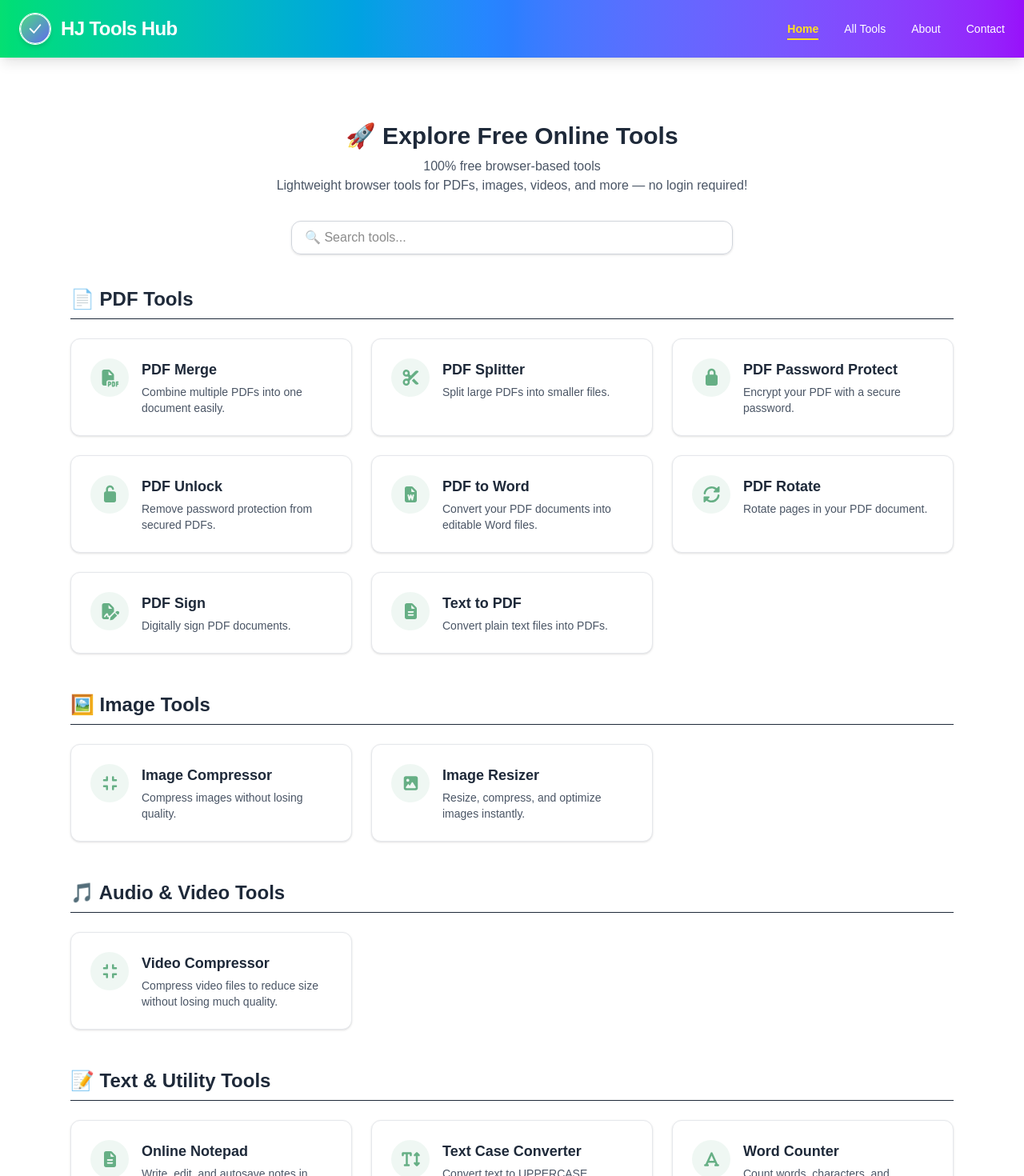
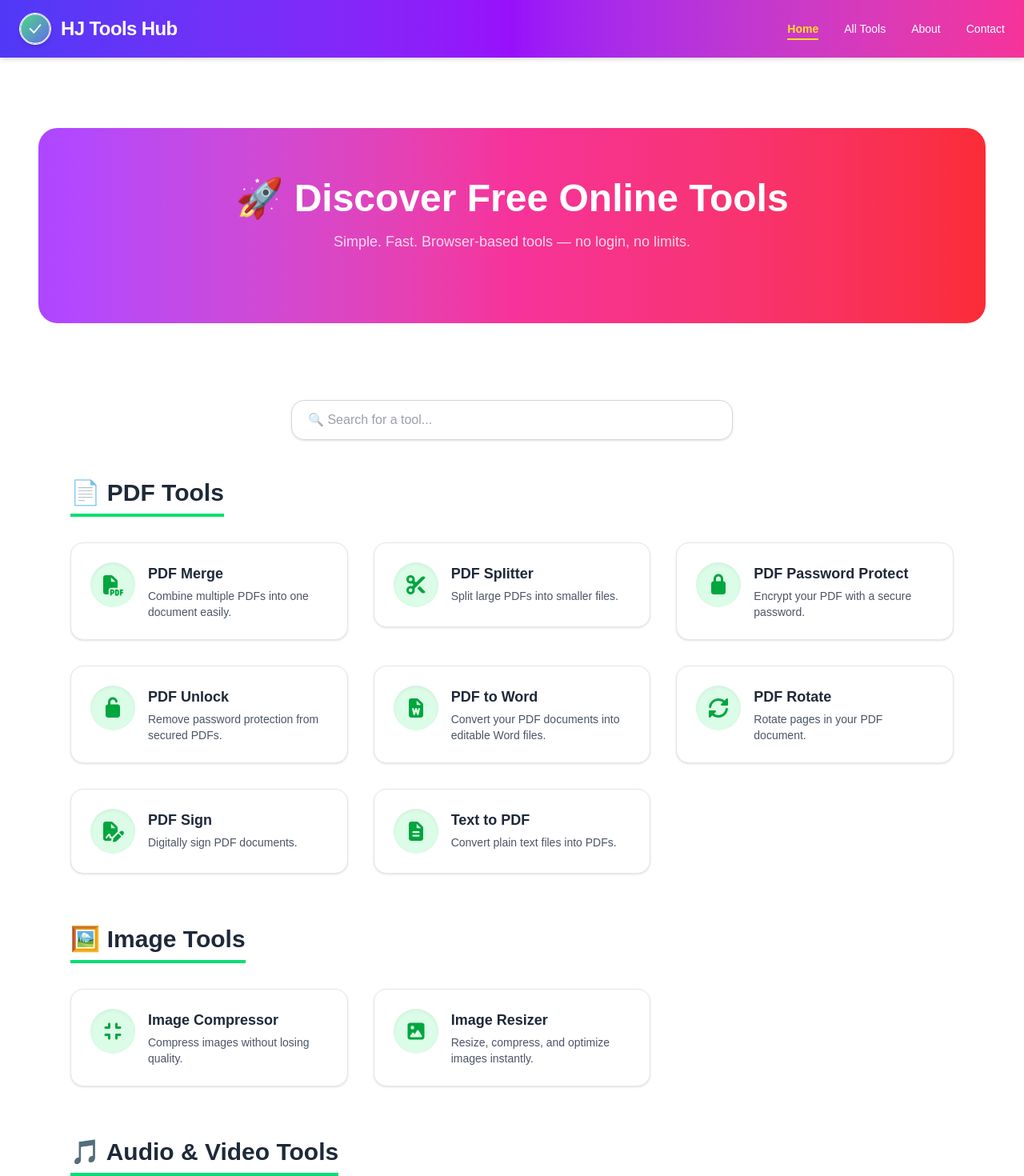
Before and after one commit to HetalSavaliya/FastToolz, a Next.js app: page / in a window 1280 px wide. Shown: the top 1470 px of the page at 80% size. Built offline with nearby package versions, Linux system fonts and the light colour scheme.

Commit message:
bugs fix

```diff
--- a/package.json
+++ b/package.json
@@ -20,8 +20,10 @@
     "file-saver": "^2.0.5",
     "fluent-ffmpeg": "^2.1.3",
     "formidable": "^3.5.4",
+    "framer-motion": "^12.23.24",
     "next": "15.4.5",
     "node-fetch": "^3.3.2",
+    "openai": "^6.7.0",
     "pdf-lib": "^1.17.1",
     "qrcode.react": "^4.2.0",
     "react": "19.1.0",
--- a/src/app/mainContent.tsx
+++ b/src/app/mainContent.tsx
@@ -3,9 +3,8 @@
 import Link from "next/link";
 import { useState } from "react";
 import { FontAwesomeIcon } from "@fortawesome/react-fontawesome";
-
+import { motion } from "framer-motion";
 import AdSlot from "@/components/AdSlot";
-
 import { categories } from "@/data/categories";
 
 export default function MainContentPage() {
@@ -21,57 +20,78 @@ export default function MainContentPage() {
   }));
 
   return (
-    <main className="px-6 py-10 max-w-6xl mx-auto">
-      {/* Top ad */}
-      {/* <div className="mb-8">
-        <AdSlot adClient="ca-pub-8822732191267343" adSlot="7404255757" />
-      </div> */}
-      {/* Page Title */}
-      <h1 className="text-3xl font-bold text-center mb-2 text-gray-800">
-        🚀 Explore Free Online Tools
-      </h1>
-      <div className="text-center text-gray-600 mb-8">
-        <p>100% free browser-based tools</p>
-        <p>
-          Lightweight browser tools for PDFs, images, videos, and more — no
-          login required!
-        </p>
-      </div>
-
-      {/* Search Input */}
-      <div className="mb-10 flex justify-center">
+    <motion.main
+      className="px-6 py-12 max-w-6xl mx-auto"
+      initial={{ opacity: 0 }}
+      animate={{ opacity: 1 }}
+      transition={{ duration: 0.8 }}
+    >
+      {/* 🔍 Search Bar */}
+      <motion.div
+        initial={{ opacity: 0 }}
+        animate={{ opacity: 1 }}
+        transition={{ delay: 0.4 }}
+        className="flex justify-center mb-12"
+      >
         <input
           type="text"
-          placeholder="🔍 Search tools..."
+          placeholder="🔍 Search for a tool..."
           value={search}
           onChange={(e) => setSearch(e.target.value)}
-          className="w-full sm:w-2/3 lg:w-1/2 px-4 py-2 border border-gray-300 rounded-xl shadow-sm focus:ring-2 focus:ring-[#66AF85] focus:outline-none"
+          className="w-full sm:w-2/3 lg:w-1/2 px-5 py-3 border border-gray-300 rounded-2xl shadow-sm focus:ring-4 focus:ring-green-200 focus:border-green-400 transition-all text-gray-700"
         />
-      </div>
+      </motion.div>
 
-      {/* Categories */}
+      {/* 🧰 Tools Categories */}
       {filteredCategories.map(
         (category) =>
           category.tools.length > 0 && (
-            <section key={category.title} className="mb-12">
-              <h2 className="text-2xl font-semibold text-gray-800 mb-6 border-b pb-2">
+            <motion.section
+              key={category.title}
+              initial={{ opacity: 0, y: 20 }}
+              whileInView={{ opacity: 1, y: 0 }}
+              viewport={{ once: true }}
+              transition={{ duration: 0.6 }}
+              className="mb-16"
+            >
+              <h2 className="text-2xl md:text-3xl font-semibold text-gray-800 mb-8 border-b-4 border-green-400 inline-block pb-2">
                 {category.title}
               </h2>
-              <div className="grid grid-cols-1 sm:grid-cols-2 lg:grid-cols-3 gap-6">
+
+              {/* Grid of Tools */}
+              <motion.div
+                initial="hidden"
+                whileInView="visible"
+                viewport={{ once: true }}
+                variants={{
+                  hidden: {},
+                  visible: {
+                    transition: { staggerChildren: 0.1 },
+                  },
+                }}
+                className="grid grid-cols-1 sm:grid-cols-2 lg:grid-cols-3 gap-8"
+              >
                 {category.tools.map((tool) => (
+                  <motion.div
+                    key={tool.name}
+                    variants={{
+                      hidden: { opacity: 0, y: 40, scale: 0.95 },
+                      visible: { opacity: 1, y: 0, scale: 1 },
+                    }}
+                    transition={{ duration: 0.4, ease: "easeOut" }}
+                  >
                     <Link
-                    key={tool.name}
                       href={tool.path}
-                    className="bg-white border border-gray-200 rounded-xl shadow hover:shadow-xl hover:bg-gradient-to-br hover:from-[#f0fdf4] hover:to-[#ecfdf5] transition-all duration-200 p-6 group"
+                      className="block bg-white rounded-2xl border border-gray-200 shadow hover:shadow-2xl hover:border-green-300 hover:-translate-y-1 transform transition-all duration-300 p-6 group"
                     >
-                    <div className="flex items-start space-x-4">
+                      <div className="flex items-start gap-4">
                         <div className="flex-shrink-0">
-                        <div className="w-12 h-12 flex items-center justify-center bg-[#66AF85]/10 text-[#66AF85] rounded-full text-xl group-hover:scale-110 transition-transform duration-200">
+                          <div className="w-14 h-14 flex items-center justify-center bg-green-100 text-green-600 rounded-full text-2xl group-hover:scale-110 transition-transform duration-300 shadow-inner">
                             <FontAwesomeIcon icon={tool.icon} />
                           </div>
                         </div>
                         <div>
-                        <h3 className="text-lg font-semibold text-gray-800 group-hover:text-[#66AF85]">
+                          <h3 className="text-lg font-bold text-gray-800 group-hover:text-green-600 transition-colors duration-200">
                             {tool.name}
                           </h3>
                           <p className="text-sm text-gray-600 mt-1">
@@ -80,14 +100,15 @@ export default function MainContentPage() {
                         </div>
                       </div>
                     </Link>
+                  </motion.div>
                 ))}
-              </div>
-            </section>
+              </motion.div>
+            </motion.section>
           )
       )}
 
-      {/* Side ad (for large screens) */}
-      <div className="hidden lg:block fixed right-0 top-32 w-72">
+      {/* 📢 Side Ad (Large Screens) */}
+      <div className="hidden lg:block fixed right-6 top-40 w-72">
         <AdSlot
           adClient="ca-pub-8822732191267343"
           adSlot="2856658891"
@@ -95,10 +116,10 @@ export default function MainContentPage() {
         />
       </div>
 
-      {/* Bottom Ad Slot */}
-      <div className="my-8">
+      {/* 📦 Bottom Ad Slot */}
+      <div className="mt-16">
         <AdSlot adClient="ca-pub-8822732191267343" adSlot="1234567890" />
       </div>
-    </main>
+    </motion.main>
   );
 }
--- a/src/app/page.tsx
+++ b/src/app/page.tsx
@@ -1,9 +1,15 @@
 // src/app/page.tsx (server component)
 import { defaultSEO } from "@/lib/seo";
 import MainContentPage from "./mainContent";
+import HomeHero from "@/components/HomeHero";
 
 export const metadata = defaultSEO;
 
 export default function Page() {
-  return <MainContentPage />;
+  return (
+    <>
+      <HomeHero />
+      <MainContentPage />
+    </>
+  );
 }
--- /dev/null
+++ b/src/app/tools/layout.tsx
@@ -0,0 +1,37 @@
+"use client";
+
+import { motion } from "framer-motion";
+import Script from "next/script";
+import AdSlot from "@/components/AdSlot";
+
+export default function ToolsLayout({
+  children,
+}: {
+  children: React.ReactNode;
+}) {
+  return (
+    <div className="flex flex-col min-h-screen bg-gray-50 text-gray-900">
+      {/* Google AdSense script */}
+      <Script
+        async
+        src="https://pagead2.googlesyndication.com/pagead/js/adsbygoogle.js?client=ca-pub-8822732191267343"
+        crossOrigin="anonymous"
+      />
+
+      {/* Page content with animation */}
+      <motion.main
+        className="flex-grow w-full mx-auto px-6 py-10"
+        initial={{ opacity: 0, y: 15 }}
+        animate={{ opacity: 1, y: 0 }}
+        transition={{ duration: 0.4, ease: "easeOut" }}
+      >
+        {children}
+      </motion.main>
+
+      {/* Optional bottom ad */}
+      <div className="mt-16">
+        <AdSlot adClient="ca-pub-8822732191267343" adSlot="1234567890" />
+      </div>
+    </div>
+  );
+}
--- /dev/null
+++ b/src/app/tools/page.tsx
@@ -0,0 +1,7 @@
+"use client";
+
+import MainContentPage from "../mainContent";
+
+export default function ToolsPage() {
+  return <MainContentPage />;
+}
--- a/src/components/Header.tsx
+++ b/src/components/Header.tsx
@@ -19,7 +19,7 @@ export default function Header() {
   const pathname = usePathname();
 
   return (
-    <header className="bg-gradient-to-r from-green-400 via-blue-500 to-purple-600 text-white sticky top-0 z-50 shadow-lg">
+    <header className="bg-gradient-to-r from-indigo-600 via-purple-600 to-pink-500 text-white sticky top-0 z-50 shadow-md">
       <div className="max-w-7xl mx-auto px-6 py-4 flex justify-between items-center">
         {/* 🔰 Logo & Title */}
         <Link href="/" className="flex items-center space-x-3 group">
@@ -28,9 +28,9 @@ export default function Header() {
             alt="Tools Logo"
             width={40}
             height={40}
-            className="rounded-full border border-white shadow-md transition-transform duration-300 group-hover:rotate-6"
+            className="rounded-full border border-white shadow-md transition-transform duration-300 group-hover:rotate-12 group-hover:scale-110"
           />
-          <span className="text-2xl font-semibold tracking-tight group-hover:text-yellow-200 transition">
+          <span className="text-2xl font-semibold tracking-tight group-hover:text-yellow-200 transition-colors duration-300">
             HJ Tools Hub
           </span>
         </Link>
@@ -41,11 +41,11 @@ export default function Header() {
             <Link
               key={link.name}
               href={link.path}
-              className={`relative transition-all duration-200 ${
+              className={`relative transition-all duration-200 after:content-[''] after:absolute after:left-0 after:-bottom-1 after:w-full after:h-[2px] after:bg-yellow-300 after:origin-left after:scale-x-0 after:transition-transform after:duration-300 ${
                 pathname === link.path
-                  ? "font-bold text-yellow-300 after:scale-x-100"
-                  : "hover:text-yellow-200 after:scale-x-0"
-              } after:content-[''] after:absolute after:left-0 after:-bottom-1 after:w-full after:h-[2px] after:bg-yellow-300 after:transition-transform after:origin-left after:duration-300 hover:after:scale-x-100`}
+                  ? "text-yellow-300 font-semibold after:scale-x-100"
+                  : "hover:text-yellow-200 hover:after:scale-x-100"
+              }`}
             >
               {link.name}
             </Link>
@@ -63,14 +63,17 @@ export default function Header() {
       </div>
 
       {/* 📱 Mobile Menu */}
-      {mobileOpen && (
-        <div className="md:hidden bg-white text-gray-800 border-t shadow-inner animate-slideDown">
+      <div
+        className={`md:hidden bg-white text-gray-800 border-t shadow-inner transform transition-transform duration-300 ${
+          mobileOpen ? "translate-y-0" : "-translate-y-full"
+        }`}
+      >
         {navLinks.map((link) => (
           <Link
             key={link.name}
             href={link.path}
             onClick={() => setMobileOpen(false)}
-              className={`block px-6 py-3 text-sm border-b hover:bg-gray-50 transition ${
+            className={`block px-6 py-3 text-sm border-b hover:bg-gray-100 transition-colors duration-200 ${
               pathname === link.path ? "text-blue-600 font-semibold" : ""
             }`}
           >
@@ -78,7 +81,6 @@ export default function Header() {
           </Link>
         ))}
       </div>
-      )}
     </header>
   );
 }
--- /dev/null
+++ b/src/components/HomeHero.tsx
@@ -0,0 +1,22 @@
+"use client";
+
+import { motion } from "framer-motion";
+export default function HomeHero() {
+  return (
+    <section className="px-6 py-12 max-w-7xl mx-auto relative">
+      <motion.div
+        initial={{ opacity: 0, y: -20 }}
+        animate={{ opacity: 1, y: 0 }}
+        transition={{ duration: 0.6 }}
+        className="text-center py-16 bg-gradient-to-r from-purple-500 via-pink-500 to-red-500 rounded-3xl "
+      >
+        <h1 className="text-4xl md:text-5xl font-extrabold text-white mb-4">
+          🚀 Discover Free Online Tools
+        </h1>
+        <p className="text-white/80 text-lg mb-6">
+          Simple. Fast. Browser-based tools — no login, no limits.
+        </p>
+      </motion.div>
+    </section>
+  );
+}
```
Also changed, not shown: src/app/privacy-policy/page.tsx (+80 -21 lines), src/app/terms/page.tsx (+55 -18 lines), src/components/Footer.tsx (+14 -14 lines), 1 other file (tests, documents, lock files or other folders). Lines whose indentation alone changed are shown as unchanged.
